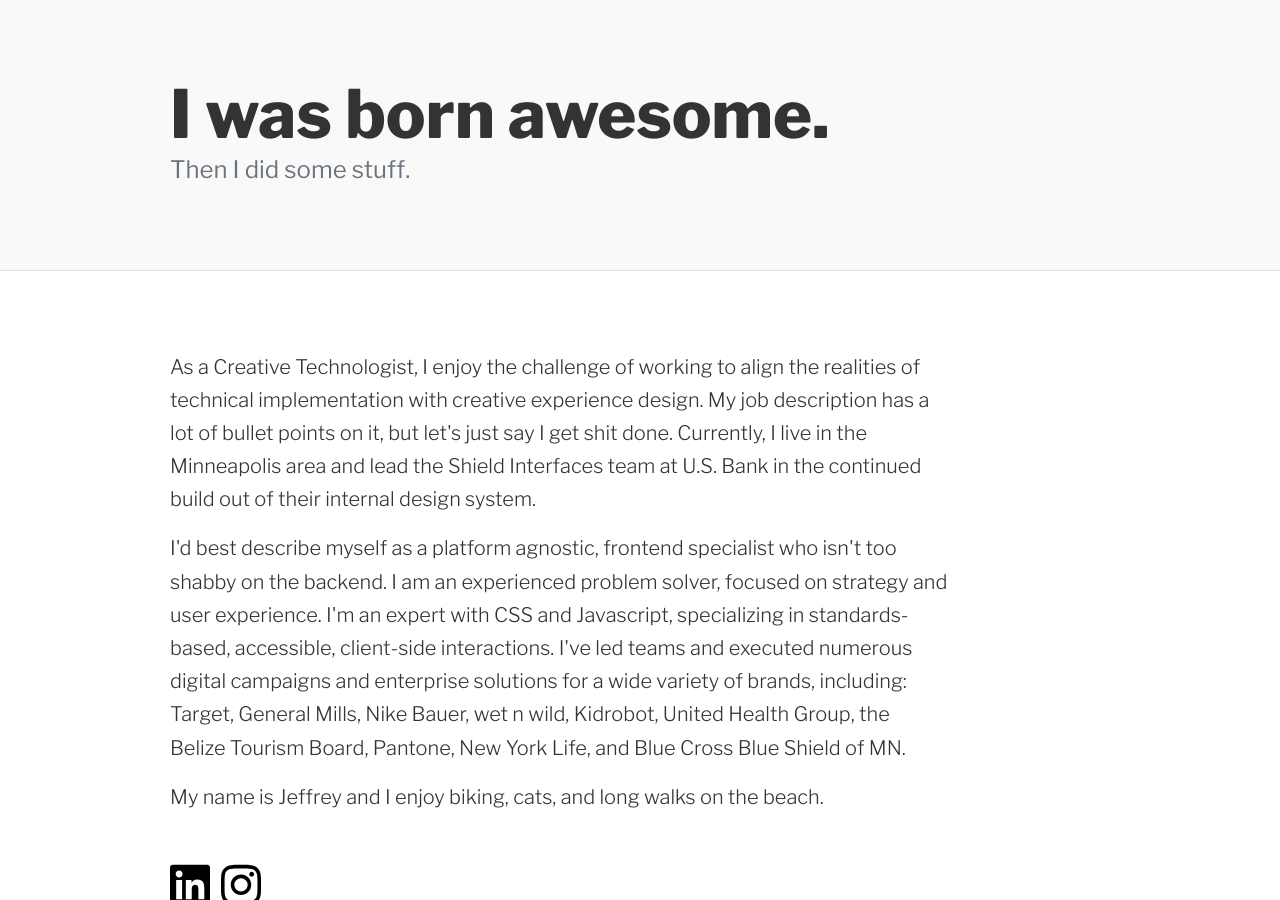
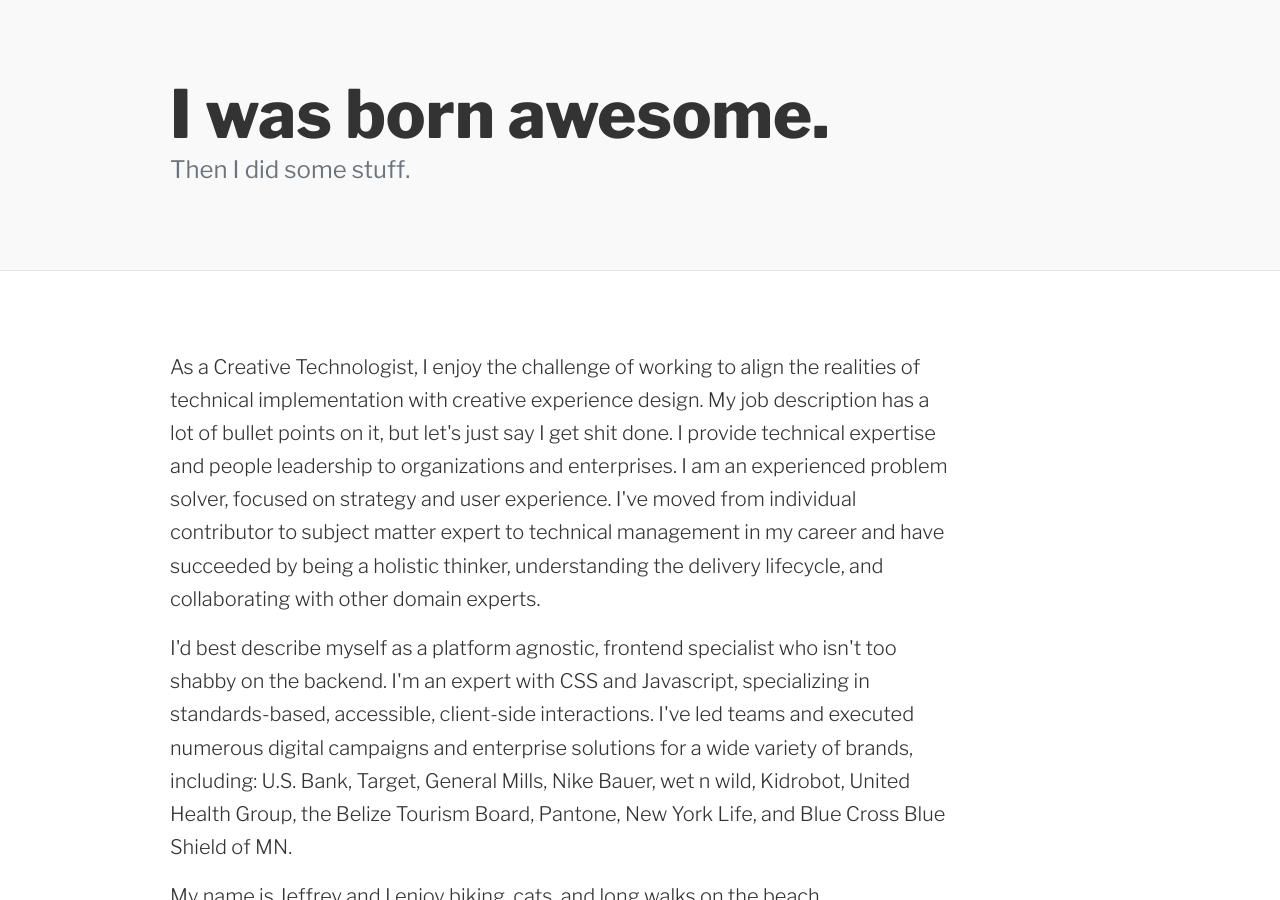
Before and after one commit to jeffreyisham/jeffreyisham.github.io, a Jekyll site: the page built from index.html, in a window 1280 px wide and 900 px high. Built offline with Jekyll 4.4.1, drawn with Linux system fonts in a browser that asks for light colours; a script that is not in the unit is left out.

Commit message:
Update index.html

```diff
--- a/index.html
+++ b/index.html
@@ -10,8 +10,8 @@
     <h2 class="article-title">About</h2>
   </div>
   <div class="article-body">
-    <p class="lead">As a Creative Technologist, I enjoy the challenge of working to align the realities of technical implementation with creative experience design. My job description has a lot of bullet points on it, but let's just say I get shit done. Currently, I live in the Minneapolis area and lead the Shield Interfaces team at U.S. Bank in the continued build out of their internal design system.</p>
-    <p class="lead">I'd best describe myself as a platform agnostic, frontend specialist who isn't too shabby on the backend. I am an experienced problem solver, focused on strategy and user experience. I'm an expert with CSS and Javascript, specializing in standards-based, accessible, client-side interactions. I've led teams and executed numerous digital campaigns and enterprise solutions for a wide variety of brands, including: Target, General Mills, Nike Bauer, wet n wild, Kidrobot, United Health Group, the Belize Tourism Board, Pantone, New York Life, and Blue Cross Blue Shield of MN.</p>
+    <p class="lead">As a Creative Technologist, I enjoy the challenge of working to align the realities of technical implementation with creative experience design. My job description has a lot of bullet points on it, but let's just say I get shit done. I provide technical expertise and people leadership to organizations and enterprises. I am an experienced problem solver, focused on strategy and user experience. I've moved from individual contributor to subject matter expert to technical management in my career and have succeeded by being a holistic thinker, understanding the delivery lifecycle, and collaborating with other domain experts.</p>
+    <p class="lead">I'd best describe myself as a platform agnostic, frontend specialist who isn't too shabby on the backend. I'm an expert with CSS and Javascript, specializing in standards-based, accessible, client-side interactions. I've led teams and executed numerous digital campaigns and enterprise solutions for a wide variety of brands, including: U.S. Bank, Target, General Mills, Nike Bauer, wet n wild, Kidrobot, United Health Group, the Belize Tourism Board, Pantone, New York Life, and Blue Cross Blue Shield of MN.</p>
     <p class="lead">My name is Jeffrey and I enjoy biking, cats, and long walks on the beach.</p>
     <ul class="social-icon-list list-inline">
       <li class="list-inline-item"><a class="social-icon-link" href="https://www.linkedin.com/in/jeffreyisham/" target="_blank"><svg xmlns="http://www.w3.org/2000/svg" viewBox="0 0 448 512"><!--! Font Awesome Pro 6.1.1 by @fontawesome - https://fontawesome.com License - https://fontawesome.com/license (Commercial License) Copyright 2022 Fonticons, Inc. --><path d="M416 32H31.9C14.3 32 0 46.5 0 64.3v383.4C0 465.5 14.3 480 31.9 480H416c17.6 0 32-14.5 32-32.3V64.3c0-17.8-14.4-32.3-32-32.3zM135.4 416H69V202.2h66.5V416zm-33.2-243c-21.3 0-38.5-17.3-38.5-38.5S80.9 96 102.2 96c21.2 0 38.5 17.3 38.5 38.5 0 21.3-17.2 38.5-38.5 38.5zm282.1 243h-66.4V312c0-24.8-.5-56.7-34.5-56.7-34.6 0-39.9 27-39.9 54.9V416h-66.4V202.2h63.7v29.2h.9c8.9-16.8 30.6-34.5 62.9-34.5 67.2 0 79.7 44.3 79.7 101.9V416z"/></svg></a></li>
```
